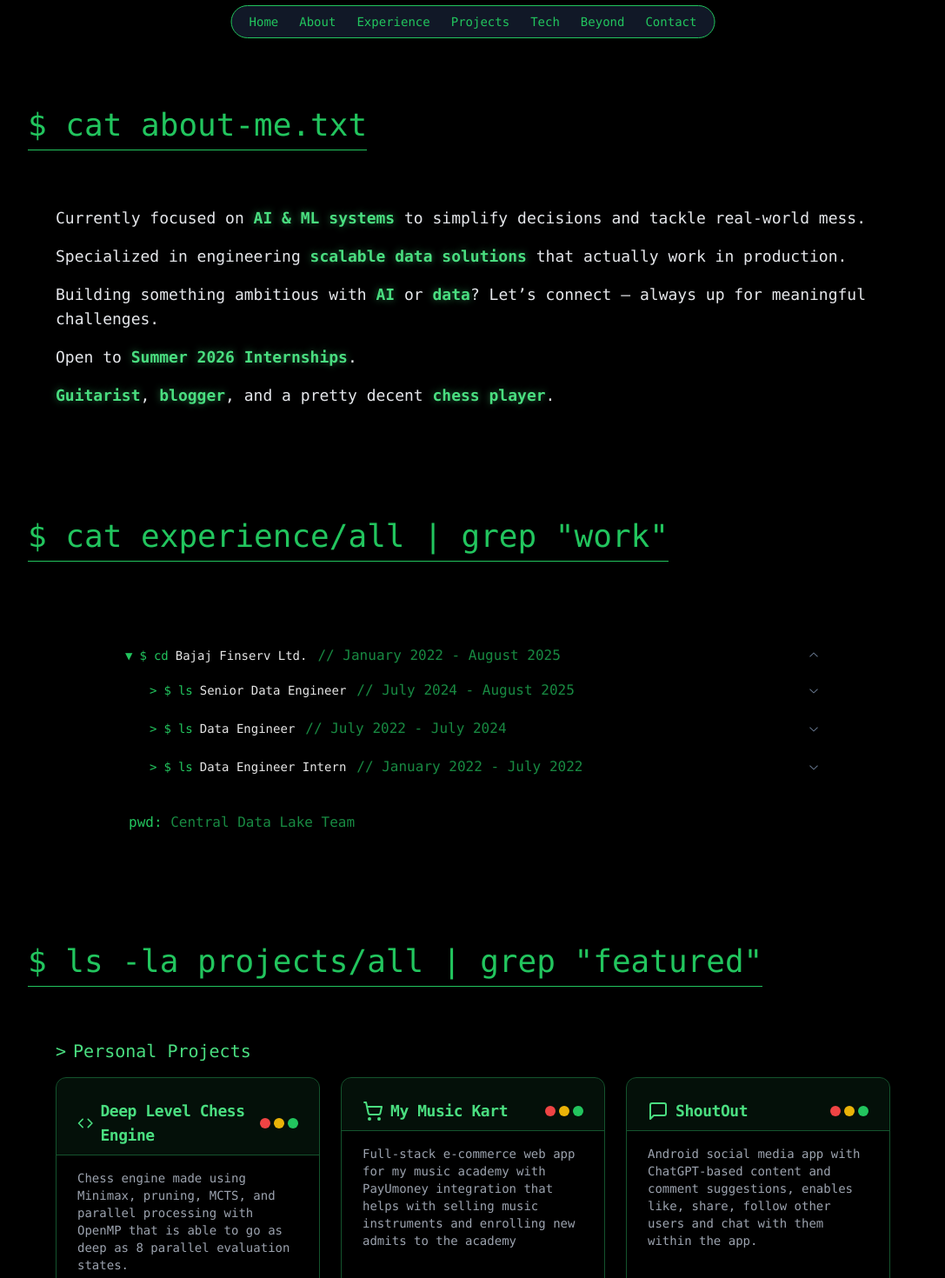
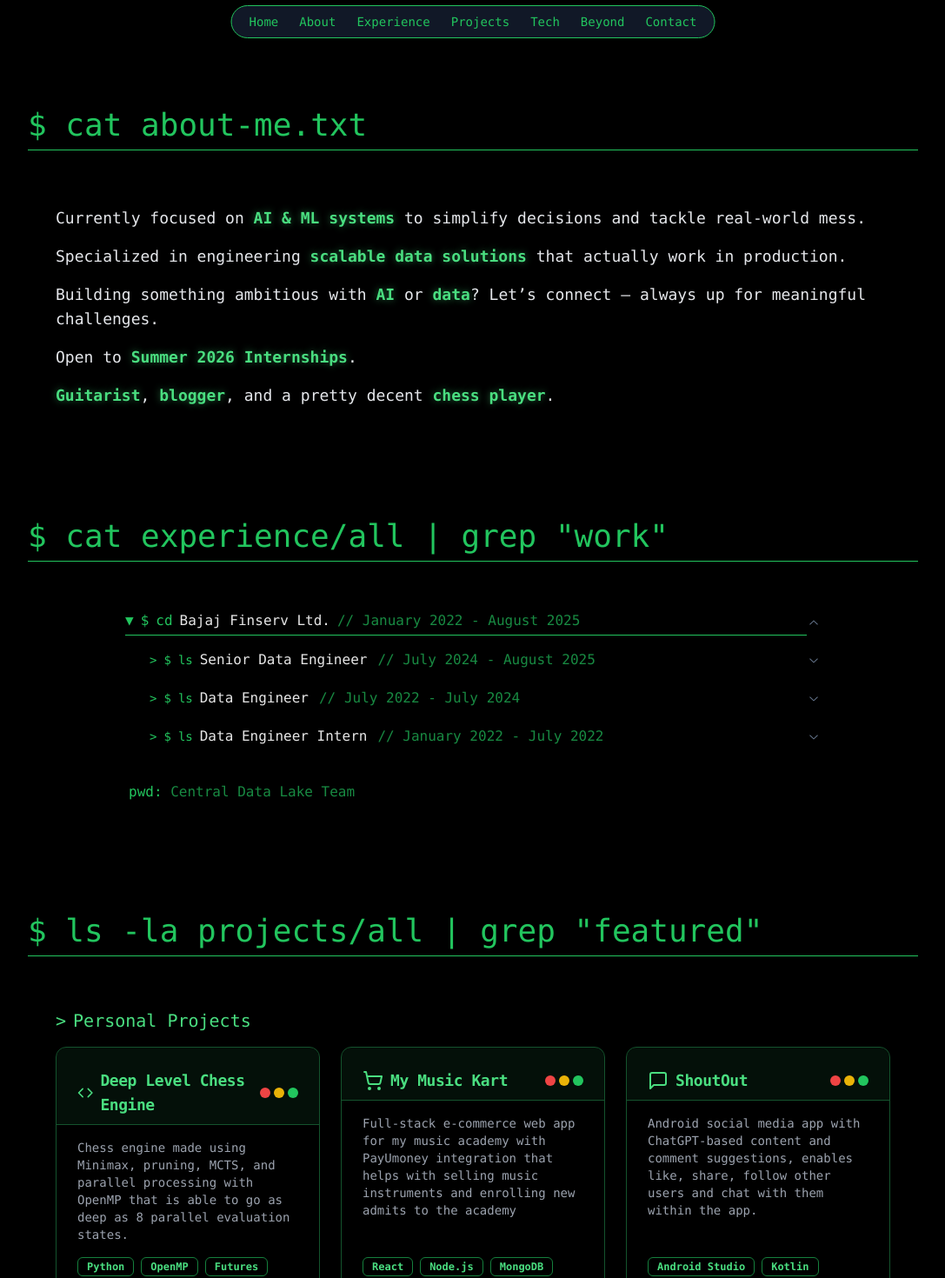
Before and after one commit to shubham1592/terminal-portfolio, a React (Vite) app: page / in a window 1280 px wide. Shown: the part 740-2210 px from the top of the page at 87% size, without its empty margins (96-1183 px from the left). Built offline with nearby package versions, Linux system fonts and the light colour scheme.

Commit message:
changed card behaviour to expand and blur background in spotify section

```diff
--- a/src/components/BeyondCodeSection.tsx
+++ b/src/components/BeyondCodeSection.tsx
@@ -85,6 +85,7 @@ const BeyondCodeSection = () => {
               From Rock to Lo-fi, I vibe with guitar, Indie, and everything in
               between
             </p>
+            <div className="bg-black p-2 sm:p-3 rounded-md mt-auto">
               <iframe
                 style={{ borderRadius: "12px" }}
                 src="https://open.spotify.com/embed/playlist/5zSppxuqmXYMOaEkGZWnWO?si=Ii_wZZOGSJqJ1oRXEVYHqg&compact=1"
@@ -105,6 +106,7 @@ const BeyondCodeSection = () => {
                 </span>
               </motion.p>
             </div>
+          </div>
         </motion.div>
 
         {/* Chess Achievements Card */}
@@ -123,7 +125,9 @@ const BeyondCodeSection = () => {
               <p className="text-green-400 text-sm md:text-base mb-2 sm:mb-3">
                 I play chess for almost two hours daily (Rated 1600+ on Lichess)
               </p>
+              <div className="bg-black p-2 sm:p-3 rounded-md mt-auto">
                 <div className="flex-grow flex items-center justify-center">
+                  <div className="flex flex-col items-center">
                     <div className="w-full max-w-[188px] aspect-square">
                       <iframe
                         src="https://lichess.org/tv/frame?theme=brown&bg=dark"
@@ -134,15 +138,17 @@ const BeyondCodeSection = () => {
                         className="rounded-md"
                       ></iframe>
                     </div>
-              </div>
                     <motion.p
                       className="text-center mt-3 text-sm font-medium"
                       whileHover={{ scale: 1.05 }}
                     >
                       <span className="inline-block px-4 py-2 rounded-md bg-green-500/10 text-green-400 shadow-[0_0_10px_rgba(0,255,0,0.2)] hover:shadow-[0_0_15px_rgba(0,255,0,0.4)] transition-all duration-300">
-                  Click to visit my profile ↗
+                        Click to visit my Lichess ↗
                       </span>
                     </motion.p>
+                  </div>
+                </div>
+              </div>
             </div>
           </div>
         </a>
@@ -232,9 +238,14 @@ const BeyondCodeSection = () => {
                 <p className="text-gray-400 mt-1 sm:mt-2 text-xs md:text-sm break-words">
                   Medium: 20,000+ views, 200+ followers
                 </p>
-                <p className="text-gray-400 text-xs md:text-sm break-words">
-                  Click to visit profile ↗
-                </p>
+                <motion.p
+                  className="text-center mt-3 text-sm font-medium"
+                  whileHover={{ scale: 1.05 }}
+                >
+                  <span className="inline-block px-4 py-2 rounded-md bg-green-500/10 text-green-400 shadow-[0_0_10px_rgba(0,255,0,0.2)] hover:shadow-[0_0_15px_rgba(0,255,0,0.4)] transition-all duration-300">
+                    Click to visit my Medium ↗
+                  </span>
+                </motion.p>
               </div>
             </div>
           </div>
--- a/src/components/ExperienceSection.tsx
+++ b/src/components/ExperienceSection.tsx
@@ -20,13 +20,13 @@ const ExperienceRole: React.FC<ExperienceRoleProps> = ({ title, date, items, bad
   <AccordionItem value={value} className="border-none">
     <AccordionTrigger className="hover:no-underline group py-2 transition-all duration-300">
       <div className="flex flex-col sm:flex-row sm:items-baseline w-full gap-1 sm:gap-2">
-        <div className="flex items-baseline space-x-2">
+        <div className="flex flex-wrap sm:flex-nowrap items-baseline gap-2">
           <span className={`text-green-500 shrink-0 transition-transform duration-300 group-data-[state=open]:rotate-90`}>&gt;</span>
           <span className="text-green-500 shrink-0">$</span>
           <span className="text-green-500 shrink-0">ls</span>
-          <span className="text-white/90 group-hover:text-green-300 break-normal">{title}</span>
+          <span className="text-white/90 group-hover:text-green-300 text-base">{title}</span>
         </div>
-        <span className="text-green-500/70 text-sm sm:text-base sm:ml-1 break-normal">//{" "}{date}</span>
+        <span className="text-green-500/70 text-sm sm:text-base sm:ml-1">{" "}//{" "}{date}</span>
       </div>
     </AccordionTrigger>
     <AccordionContent>
@@ -73,16 +73,21 @@ const ExperienceSection = () => {
       <Accordion type="single" className="space-y-4" defaultValue="bajaj-finserv">
         <AccordionItem value="bajaj-finserv" className="border-none">
         <AccordionTrigger className="hover:no-underline group py-2">
-            <div className="flex flex-col sm:flex-row sm:items-baseline w-full gap-1 sm:gap-2">
+  <div className="flex flex-col sm:flex-row sm:items-baseline w-full gap-1 sm:gap-2 border-b border-green-500 pb-1 text-sm md:text-base">
     <div className="flex items-baseline space-x-2">
       <span className="text-green-500 shrink-0">▼</span>
       <span className="text-green-500 shrink-0">$</span>
       <span className="text-green-500 shrink-0">cd</span>
-                <span className="text-white/90 group-hover:text-green-300 break-normal">Bajaj Finserv Ltd.</span>
+      <span className="text-white/90 group-hover:text-green-300 break-normal">
+        Bajaj Finserv Ltd.
+      </span>
     </div>
-              <span className="text-green-500/70 text-sm sm:text-base sm:ml-1 break-normal">//  January 2022 - August 2025</span>
+    <span className="text-green-500/70 break-normal">
+      // January 2022 - August 2025
+    </span>
   </div>
 </AccordionTrigger>
+
 
           <AccordionContent>
             <div className="pl-7 space-y-1">
--- a/src/components/HeroSection.tsx
+++ b/src/components/HeroSection.tsx
@@ -17,7 +17,7 @@ const HeroSection = ({ onContactClick = () => {} }: HeroSectionProps) => {
     "Shubham Kumar",
     "MS Computer Science @ Northeastern University, Boston",
     "Ex-Senior Data Engineer",
-    "AI & Machine Learning Enthusiast",
+    "AI & Machine Learning Expert",
   ];
 
   // Boot animation
--- a/src/components/home.tsx
+++ b/src/components/home.tsx
@@ -40,8 +40,9 @@ const Home = () => {
         viewport={{ once: true, amount: 0.2 }}
         variants={sectionVariants}
       >
-        <h2 className="text-3xl md:text-4xl mb-6 border-b border-green-500 pb-2 inline-block">
-          $ cat about-me.txt
+        <h2 className="text-xl sm:text-2xl md:text-3xl lg:text-4xl mb-6 border-b border-green-500 pb-2">
+          <span className="whitespace-nowrap">$ cat</span>{" "}
+          <span className="whitespace-nowrap">about-me.txt</span>
         </h2>
         <div className="space-y-4 text-lg text-gray-200 pl-8 pt-10">
           <motion.p
@@ -131,8 +132,9 @@ const Home = () => {
         viewport={{ once: true, amount: 0.1 }}
         variants={sectionVariants}
       >
-        <h2 className="text-3xl md:text-4xl mb-10 border-b border-green-500 pb-2 inline-block">
-          $ cat experience/all | grep "work"
+        <h2 className="text-xl sm:text-2xl md:text-3xl lg:text-4xl mb-10 border-b border-green-500 pb-2">
+          <span className="whitespace-nowrap">$ cat experience/all</span>{" "}
+          <span className="whitespace-normal">| grep "work"</span>
         </h2>
         <ExperienceSection />
       </motion.section>
@@ -146,8 +148,9 @@ const Home = () => {
         viewport={{ once: true, amount: 0.1 }}
         variants={sectionVariants}
       >
-        <h2 className="text-3xl md:text-4xl mb-6 border-b border-green-500 pb-2 inline-block">
-          $ ls -la projects/all | grep "featured"
+        <h2 className="text-xl sm:text-2xl md:text-3xl lg:text-4xl mb-6 border-b border-green-500 pb-2">
+          <span className="whitespace-nowrap">$ ls -la projects/all</span>{" "}
+          <span className="whitespace-normal">| grep "featured"</span>
         </h2>
         <ProjectsSection />
       </motion.section>
@@ -161,8 +164,9 @@ const Home = () => {
         viewport={{ once: true, amount: 0.1 }}
         variants={sectionVariants}
       >
-        <h2 className="text-3xl md:text-4xl mb-6 border-b border-green-500 pb-2 inline-block">
-          $ major-tech-stack --list-all
+        <h2 className="text-xl sm:text-2xl md:text-3xl lg:text-4xl mb-6 border-b border-green-500 pb-2">
+          <span className="whitespace-nowrap">$ major-tech-stack</span>{" "}
+          <span className="whitespace-normal">--list-all</span>
         </h2>
         <TechStackSection />
       </motion.section>
@@ -176,8 +180,9 @@ const Home = () => {
         viewport={{ once: true, amount: 0.1 }}
         variants={sectionVariants}
       >
-        <h2 className="text-3xl md:text-4xl mb-6 border-b border-green-500 pb-2 inline-block">
-          $ cat beyond-code/life | grep "fun"
+        <h2 className="text-xl sm:text-2xl md:text-3xl lg:text-4xl mb-6 border-b border-green-500 pb-2">
+          <span className="whitespace-nowrap">$ cat beyond-code/life</span>{" "}
+          <span className="whitespace-normal">| grep "fun"</span>
         </h2>
         <BeyondCodeSection />
       </motion.section>
@@ -191,8 +196,9 @@ const Home = () => {
         viewport={{ once: true, amount: 0.1 }}
         variants={sectionVariants}
       >
-        <h2 className="text-3xl md:text-4xl mb-6 border-b border-green-500 pb-2 inline-block">
-          $ contact-me --send-message
+        <h2 className="text-xl sm:text-2xl md:text-3xl lg:text-4xl mb-6 border-b border-green-500 pb-2">
+          <span className="whitespace-nowrap">$ contact-me</span>{" "}
+          <span className="whitespace-normal">--send-message</span>
         </h2>
         <ContactSection />
       </motion.section>
```
Lines whose indentation alone changed are shown as unchanged.
